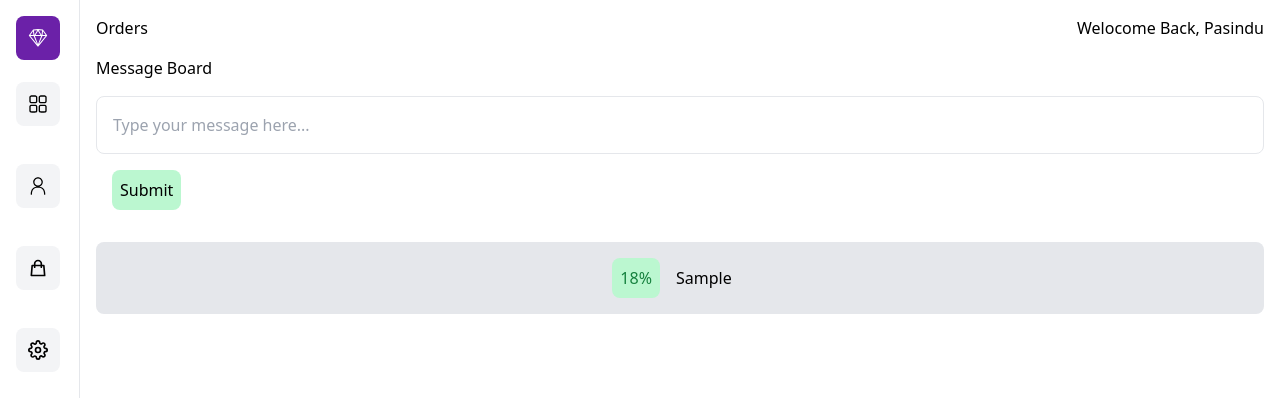
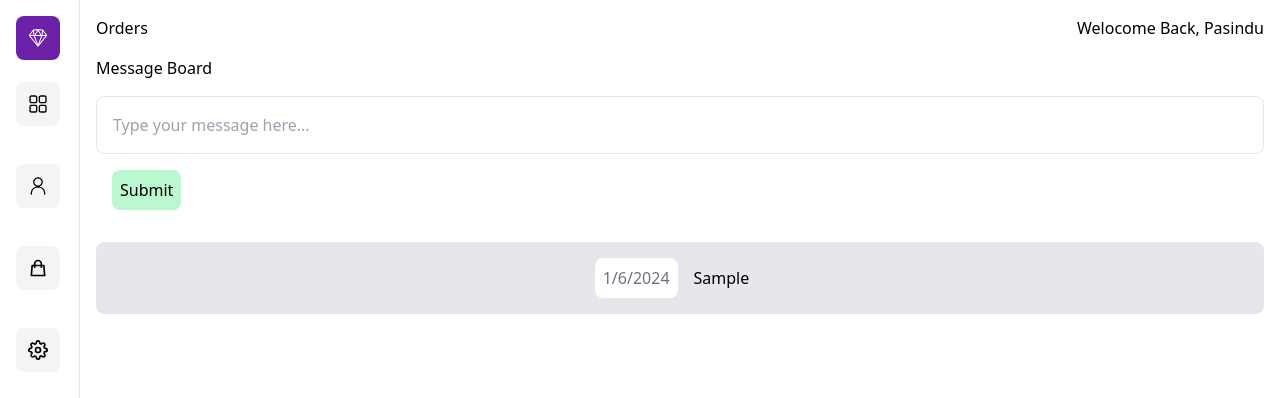
Before and after one commit to Pasindu107/my-app-1, a Next.js app: page /orders in a window 1280 px wide. Both pictures are taken after typing "Sample" into the empty fields and a click on the button "Submit". Shown: the top 398 px of the page. Built offline with nearby package versions, Linux system fonts and the light colour scheme.

Commit message:
6th commit

```diff
--- /dev/null
+++ b/components/DateBox.jsx
@@ -0,0 +1,17 @@
+import React from 'react'
+
+const DateBox = ({ content }) => {
+    // Get the current date
+    const currentDate = new Date().toLocaleDateString();
+
+    return (
+      <div className="">
+        <div>
+          <p className="text-xl font-semibold">{content}</p>
+          <p className="text-gray-500">{currentDate}</p>
+        </div>
+      </div>
+    );
+  };
+
+export default DateBox
--- a/components/Message.jsx
+++ b/components/Message.jsx
@@ -1,4 +1,5 @@
 import React, { useState } from 'react';
+import DateBox from './DateBox';
 
 function MessageBoard() {
   const [messages, setMessages] = useState([]);
@@ -6,6 +7,8 @@ function MessageBoard() {
 
   const handleSubmit = (event) => {
     event.preventDefault();
+
+
 
     // Prevent empty messages
     if (!newMessage.trim()) {
@@ -40,8 +43,8 @@ function MessageBoard() {
         {messages.map((message, index) => (
           <div className='px-4 pb-2'>
             <div className="break-words bg-gray-200 flex justify-center items-center p-4 rounded-lg" key={index}>
-              <p className='bg-green-200 flex justify-center items-center p-2 rounded-lg'>
-                  <span className='text-green-700 tetx-lg'>18%</span>
+              <p className='bg-white flex justify-center items-center p-2 rounded-lg'>
+                  <span><DateBox /></span>
               </p>
               <p className='px-4'>{message}</p>
             </div>
```
